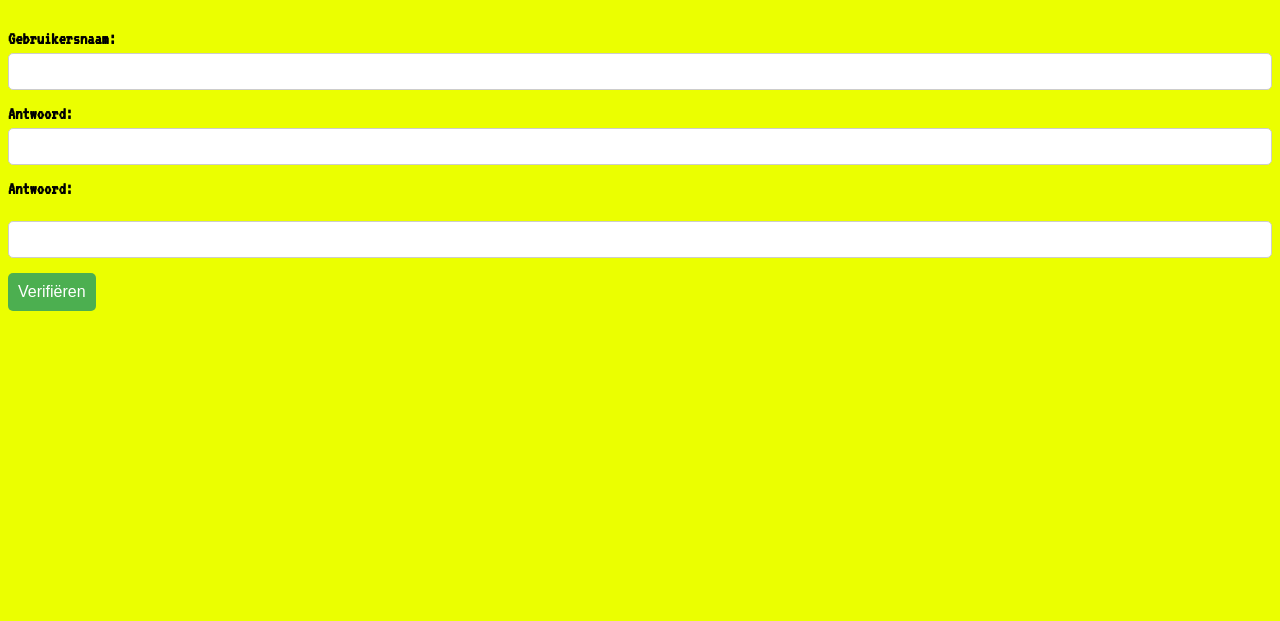
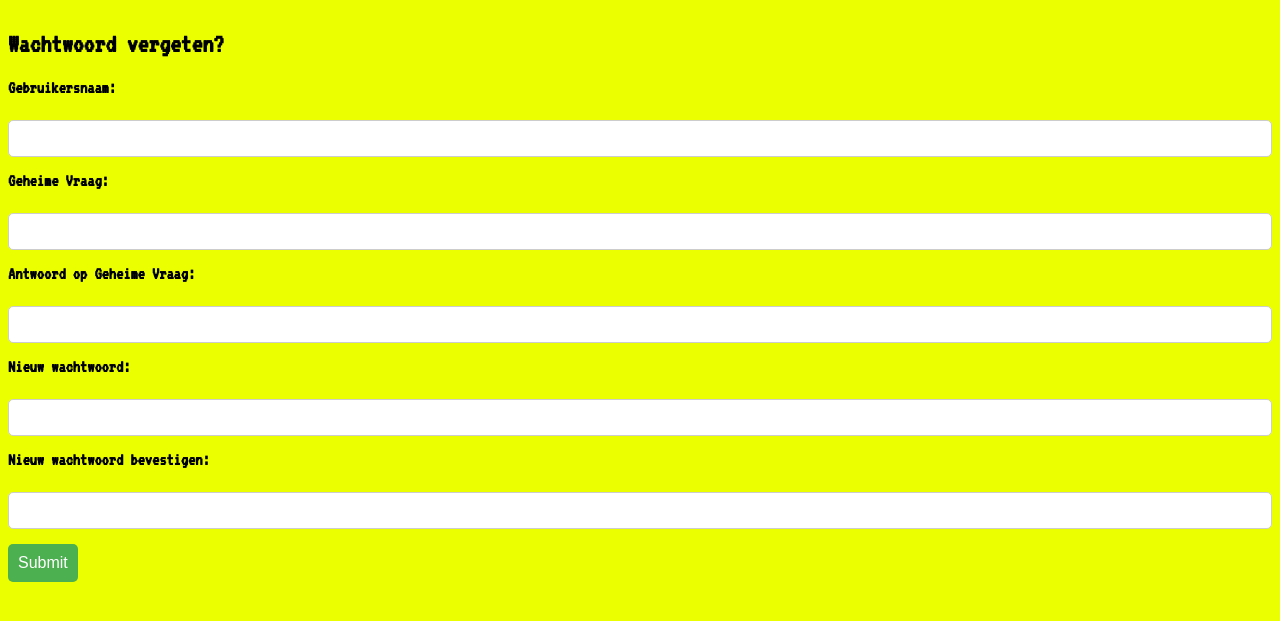
Before and after one commit to 3SWDB-Webdev-AO/groep3-Mostafa-Naeib, a PHP site: page /new_pass.php in a window 1280 px wide. Shown: the part 87-708 px from the top of the page. Run offline with PHP 8.4, Linux system fonts and the light colour scheme.

Commit message:
Wachtwoord vergeten
Wachtwoord vergeten werkt nu optimaal.

```diff
--- a/lib/db.php
+++ b/lib/db.php
@@ -1,4 +1,8 @@
 <?php
+    $servername = "localhost";
+    $username = "root";
+    $dbpassword = "";
+    $database = "pixelplayground";
 $conn = new mysqli('localhost', 'root', '', 'pixelplayground');
 
         if ($conn->connect_error) {
--- a/new_pass.php
+++ b/new_pass.php
@@ -1,42 +1,76 @@
-<?php include 'lib/header.php'; ?>
-<main>
-    <form action="new_pass.php" method="POST">
-        <label for="user">Gebruikersnaam:</label>
-        <input type="text" id="user" name="user" required>
-        <br>
-        <label for="secret_answer">Antwoord:</label>
-        <input type="text" id="secret_answer" name="secret_answer" required>
-        <label for="secret_answer">Antwoord:</label>
-        <br>
-        <input type="text" id="new_password" name="new_pasword" required>
-        <br>
-        <input type="submit" value="Verifiëren">
-    </form>
-</main>
+
 <?php
-if ($_SERVER['REQUEST_METHOD'] === 'POST') {
-    $gebruikersnaam = $_POST['user'];
-    $geheime_antwoord = $_POST['secret_answer'];
 
-    require_once 'lib/db.php';
-    $sql = "SELECT * FROM gebruikers WHERE gebruikersnaam = ? AND antwoord_geheime_vraag = ?";
-    $stmt = $conn->prepare($sql);
-    $stmt->bind_param("ss", $gebruikersnaam, $geheime_antwoord);
+require_once 'lib/db.php';
 
+if ($_SERVER['REQUEST_METHOD'] == 'POST') {
+    $username = $_POST['username'];
+    $geheime_vraag = $_POST['geheime_vraag'];
+    $antwoord_geheime_vraag = $_POST['antwoord_geheime_vraag'];
+    $nieuw_wachtwoord = $_POST['nieuw_wachtwoord'];
+    $nieuw_wachtwoordCONF = $_POST['nieuw_wachtwoordCONF'];
+
+    // Input validation
+    if (empty($username) || empty($geheime_vraag) || empty($antwoord_geheime_vraag) || empty($nieuw_wachtwoord) || empty($nieuw_wachtwoordCONF)) {
+        die("Alle velden zijn verplicht.");
+    }
+
+    if ($nieuw_wachtwoord !== $nieuw_wachtwoordCONF) {
+        die("De nieuwe wachtwoorden komen niet overeen.");
+    }
+
+    // Check if the user exists and the geheime vraag matches
+    $stmt = $conn->prepare("SELECT * FROM gebruikers WHERE gebruikersnaam = ? AND geheime_vraag = ?");
+    $stmt->bind_param('ss', $username, $geheime_vraag);
     $stmt->execute();
     $result = $stmt->get_result();
+    $user = $result->fetch_assoc();
+    $stmt->close();
 
-    if ($result->num_rows === 1) {
-        session_start();
-        $_SESSION['gebruikersnaam'] = $gebruikersnaam;
-        header('Location: verify_answer.php');
-        exit();
+    if ($user) {
+        // Verify the hashed secret answer
+        if (password_verify($antwoord_geheime_vraag, $user['antwoord_geheime_vraag'])) {
+            // Hash the new password before storing it
+            $hashed_password = password_hash($nieuw_wachtwoord, PASSWORD_DEFAULT);
+
+            $update_stmt = $conn->prepare("UPDATE gebruikers SET wachtwoord = ? WHERE gebruikersnaam = ?");
+            $update_stmt->bind_param('ss', $hashed_password, $username);
+
+            if ($update_stmt->execute()) {
+                echo "Wachtwoord succesvol bijgewerkt.";
+            } else {
+                echo "Er is een fout opgetreden bij het bijwerken van het wachtwoord.";
+            }
+            $update_stmt->close();
+        } else {
+            echo "Onjuist antwoord op de geheime vraag.";
+        }
     } else {
-        echo "Verkeerde gebruikersnaam of antwoord. Probeer het opnieuw.";
+        echo "Gebruiker niet gevonden of onjuiste geheime vraag.";
     }
 
-    $stmt->close();
     $conn->close();
 }
 ?>
+
+
+<?php include 'lib/header.php'; ?>
+<main>
+    <section class="formww">
+        <h1>Wachtwoord vergeten?</h1>
+        <form method="post" action="">
+            <label for="username">Gebruikersnaam:</label><br>
+            <input class="input" type="text" id="username" name="username" required><br>
+            <label for="geheime_vraag">Geheime Vraag:</label><br>
+            <input class="input" type="text" id="geheime_vraag" name="geheime_vraag" required><br>
+            <label for="antwoord_geheime_vraag">Antwoord op Geheime Vraag:</label><br>
+            <input class="input" type="text" id="antwoord_geheime_vraag" name="antwoord_geheime_vraag" required><br>
+            <label for="nieuw_wachtwoord">Nieuw wachtwoord:</label><br>
+            <input class="input" type="password" id="nieuw_wachtwoord" name="nieuw_wachtwoord" required><br>
+            <label for="nieuw_wachtwoordCONF">Nieuw wachtwoord bevestigen:</label><br>
+            <input class="input" type="password" id="nieuw_wachtwoordCONF" name="nieuw_wachtwoordCONF" required><br>
+            <input type="submit" value="Submit" name="submit">
+        </form>
+    </section>
+</main>
 <?php include 'lib/footer.php'; ?>
```
Also changed, not shown: register.php (+2 -5 lines).
